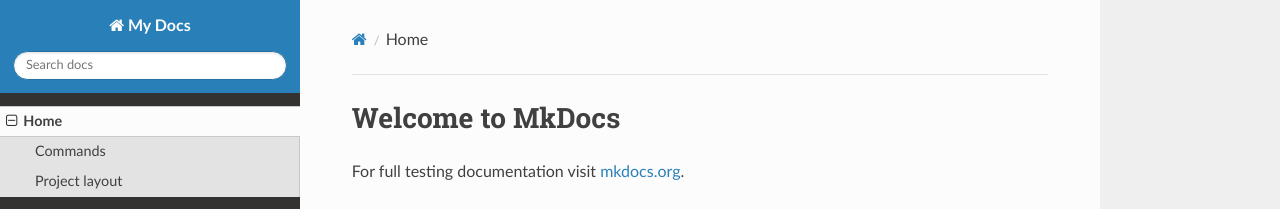
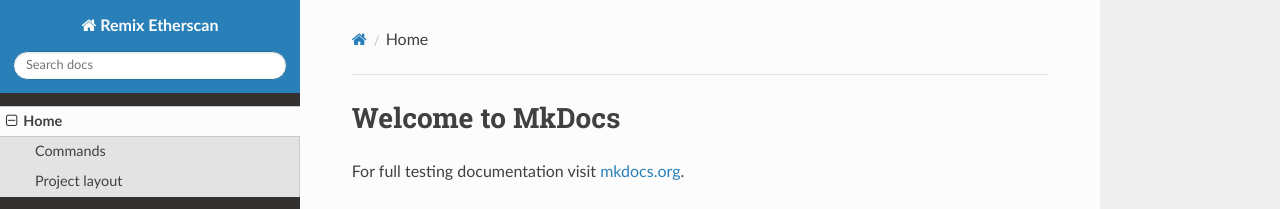
Before and after one commit to Machinalabs/remix-etherscan-plugin, an MkDocs documentation site: the page built from docs/index.md, in a window 1280 px wide. Shown: the top 209 px of the page. Built offline with MkDocs 1.6.1, drawn with Linux system fonts in a browser that asks for light colours; nearby versions of some CDN libraries.

```diff
--- a/mkdocs.yml
+++ b/mkdocs.yml
@@ -1,4 +1,4 @@
-site_name: My Docs
+site_name: Remix Etherscan
 nav:
     - Home: index.md
 theme: readthedocs
```
